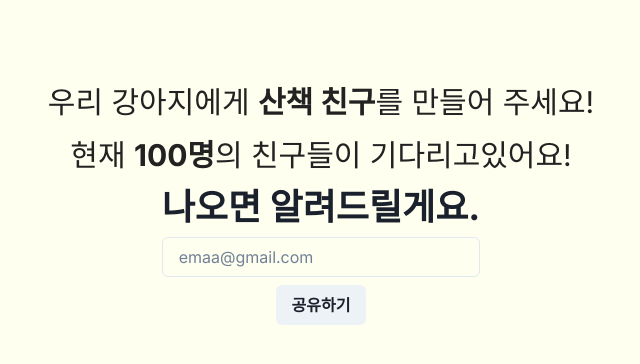
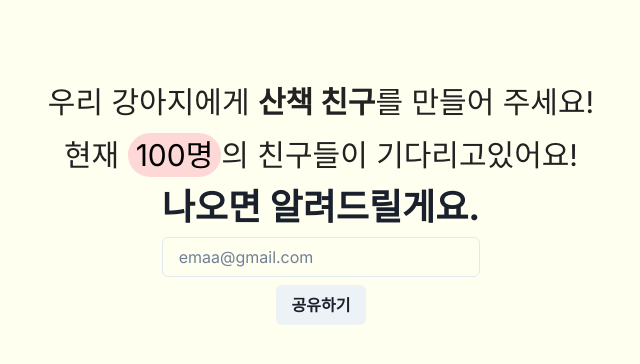
Before and after one commit to toppingskorea/mungther-survey, a Next.js app: page / in a window 1280 px wide. Shown: the top 364 px of the page, without its empty margins (319-959 px from the left). Built offline with nearby package versions, Linux system fonts and the light colour scheme.

Commit message:
feat: 100명 스타일 추가

```diff
--- a/src/apps/main/MainPage.tsx
+++ b/src/apps/main/MainPage.tsx
@@ -2,6 +2,7 @@ import {
   Button,
   Container,
   Heading,
+  Highlight,
   Input,
   Text,
   VStack,
@@ -17,7 +18,12 @@ const MainPage = () => {
         우리 강아지에게 <strong>산책 친구</strong>를 만들어 주세요!
       </Text>
       <Text color="#222222" fontSize="3xl">
-        현재 <strong>100명</strong>의 친구들이 기다리고있어요!
+        <Highlight
+          query="100명"
+          styles={{ px: "2", py: "1", rounded: "full", bg: "red.100" }}
+        >
+          현재 100명의 친구들이 기다리고있어요!
+        </Highlight>
       </Text>
 
       <VStack>
```
